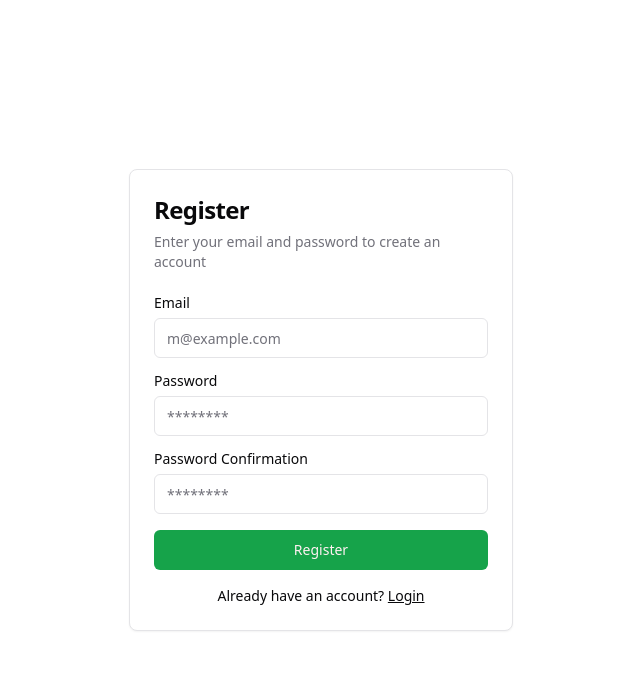
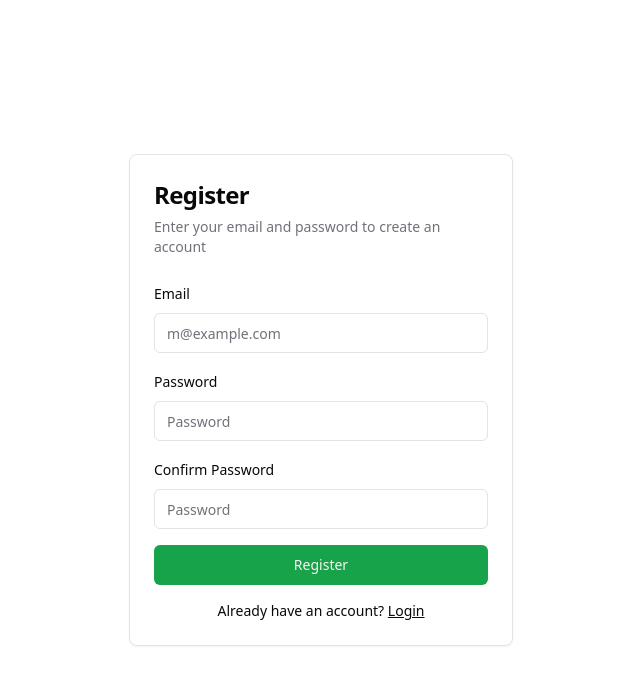
Before and after one commit to Firdavs9512/metarpreter, a React (Vite) app in the folder frontend/: page /register in a window 1280 px wide. Shown: the top 684 px of the page, without its empty margins (319-959 px from the left). Built offline with nearby package versions, Linux system fonts and the light colour scheme.

Commit message:
chore: Update .gitignore to ignore environment files and logs

```diff
--- /dev/null
+++ b/frontend/src/components/provider/RootLayout.tsx
@@ -0,0 +1,11 @@
+import { ReactNode } from "react";
+import { Toaster } from "@/components/ui/sonner";
+
+export default function RootLayout({ children }: { children: ReactNode }) {
+  return (
+    <main>
+      {children}
+      <Toaster position="top-right" richColors />
+    </main>
+  );
+}
--- /dev/null
+++ b/frontend/src/components/ui/form.tsx
@@ -0,0 +1,176 @@
+import * as React from "react"
+import * as LabelPrimitive from "@radix-ui/react-label"
+import { Slot } from "@radix-ui/react-slot"
+import {
+  Controller,
+  ControllerProps,
+  FieldPath,
+  FieldValues,
+  FormProvider,
+  useFormContext,
+} from "react-hook-form"
+
+import { cn } from "@/lib/utils"
+import { Label } from "@/components/ui/label"
+
+const Form = FormProvider
+
+type FormFieldContextValue<
+  TFieldValues extends FieldValues = FieldValues,
+  TName extends FieldPath<TFieldValues> = FieldPath<TFieldValues>
+> = {
+  name: TName
+}
+
+const FormFieldContext = React.createContext<FormFieldContextValue>(
+  {} as FormFieldContextValue
+)
+
+const FormField = <
+  TFieldValues extends FieldValues = FieldValues,
+  TName extends FieldPath<TFieldValues> = FieldPath<TFieldValues>
+>({
+  ...props
+}: ControllerProps<TFieldValues, TName>) => {
+  return (
+    <FormFieldContext.Provider value={{ name: props.name }}>
+      <Controller {...props} />
+    </FormFieldContext.Provider>
+  )
+}
+
+const useFormField = () => {
+  const fieldContext = React.useContext(FormFieldContext)
+  const itemContext = React.useContext(FormItemContext)
+  const { getFieldState, formState } = useFormContext()
+
+  const fieldState = getFieldState(fieldContext.name, formState)
+
+  if (!fieldContext) {
+    throw new Error("useFormField should be used within <FormField>")
+  }
+
+  const { id } = itemContext
+
+  return {
+    id,
+    name: fieldContext.name,
+    formItemId: `${id}-form-item`,
+    formDescriptionId: `${id}-form-item-description`,
+    formMessageId: `${id}-form-item-message`,
+    ...fieldState,
+  }
+}
+
+type FormItemContextValue = {
+  id: string
+}
+
+const FormItemContext = React.createContext<FormItemContextValue>(
+  {} as FormItemContextValue
+)
+
+const FormItem = React.forwardRef<
+  HTMLDivElement,
+  React.HTMLAttributes<HTMLDivElement>
+>(({ className, ...props }, ref) => {
+  const id = React.useId()
+
+  return (
+    <FormItemContext.Provider value={{ id }}>
+      <div ref={ref} className={cn("space-y-2", className)} {...props} />
+    </FormItemContext.Provider>
+  )
+})
+FormItem.displayName = "FormItem"
+
+const FormLabel = React.forwardRef<
+  React.ElementRef<typeof LabelPrimitive.Root>,
+  React.ComponentPropsWithoutRef<typeof LabelPrimitive.Root>
+>(({ className, ...props }, ref) => {
+  const { error, formItemId } = useFormField()
+
+  return (
+    <Label
+      ref={ref}
+      className={cn(error && "text-destructive", className)}
+      htmlFor={formItemId}
+      {...props}
+    />
+  )
+})
+FormLabel.displayName = "FormLabel"
+
+const FormControl = React.forwardRef<
+  React.ElementRef<typeof Slot>,
+  React.ComponentPropsWithoutRef<typeof Slot>
+>(({ ...props }, ref) => {
+  const { error, formItemId, formDescriptionId, formMessageId } = useFormField()
+
+  return (
+    <Slot
+      ref={ref}
+      id={formItemId}
+      aria-describedby={
+        !error
+          ? `${formDescriptionId}`
+          : `${formDescriptionId} ${formMessageId}`
+      }
+      aria-invalid={!!error}
+      {...props}
+    />
+  )
+})
+FormControl.displayName = "FormControl"
+
+const FormDescription = React.forwardRef<
+  HTMLParagraphElement,
+  React.HTMLAttributes<HTMLParagraphElement>
+>(({ className, ...props }, ref) => {
+  const { formDescriptionId } = useFormField()
+
+  return (
+    <p
+      ref={ref}
+      id={formDescriptionId}
+      className={cn("text-sm text-muted-foreground", className)}
+      {...props}
+    />
+  )
+})
+FormDescription.displayName = "FormDescription"
+
+const FormMessage = React.forwardRef<
+  HTMLParagraphElement,
+  React.HTMLAttributes<HTMLParagraphElement>
+>(({ className, children, ...props }, ref) => {
+  const { error, formMessageId } = useFormField()
+  const body = error ? String(error?.message) : children
+
+  if (!body) {
+    return null
+  }
+
+  return (
+    <p
+      ref={ref}
+      id={formMessageId}
+      className={cn("text-sm font-medium text-destructive", className)}
+      {...props}
+    >
+      {body}
+    </p>
+  )
+})
+FormMessage.displayName = "FormMessage"
+
+export {
+  useFormField,
+  Form,
+  FormItem,
+  FormLabel,
+  FormControl,
+  FormDescription,
+  FormMessage,
+  FormField,
+}
--- /dev/null
+++ b/frontend/src/components/ui/sonner.tsx
@@ -0,0 +1,29 @@
+import { useTheme } from "next-themes"
+import { Toaster as Sonner } from "sonner"
+
+type ToasterProps = React.ComponentProps<typeof Sonner>
+
+const Toaster = ({ ...props }: ToasterProps) => {
+  const { theme = "system" } = useTheme()
+
+  return (
+    <Sonner
+      theme={theme as ToasterProps["theme"]}
+      className="toaster group"
+      toastOptions={{
+        classNames: {
+          toast:
+            "group toast group-[.toaster]:bg-background group-[.toaster]:text-foreground group-[.toaster]:border-border group-[.toaster]:shadow-lg",
+          description: "group-[.toast]:text-muted-foreground",
+          actionButton:
+            "group-[.toast]:bg-primary group-[.toast]:text-primary-foreground",
+          cancelButton:
+            "group-[.toast]:bg-muted group-[.toast]:text-muted-foreground",
+        },
+      }}
+      {...props}
+    />
+  )
+}
+
+export { Toaster }
--- a/frontend/src/pages/Auth/Login.tsx
+++ b/frontend/src/pages/Auth/Login.tsx
@@ -9,10 +9,42 @@ import {
 import { Input } from "@/components/ui/input";
 import { Label } from "@/components/ui/label";
 import { Link } from "react-router-dom";
+import {
+  Form,
+  FormControl,
+  FormField,
+  FormItem,
+  FormMessage,
+} from "@/components/ui/form";
+
+import { z } from "zod";
+import { zodResolver } from "@hookform/resolvers/zod";
+import { useForm } from "react-hook-form";
+
+const formSchema = z.object({
+  email: z.string().email(),
+  password: z.string().min(2),
+});
 
 export default function Login() {
+  const form = useForm<z.infer<typeof formSchema>>({
+    resolver: zodResolver(formSchema),
+    defaultValues: {
+      email: "",
+      password: "",
+    },
+  });
+
+  // 2. Define a submit handler.
+  function onSubmit(values: z.infer<typeof formSchema>) {
+    console.log(values);
+  }
   return (
-    <div className="flex items-center justify-center min-h-screen">
+    <Form {...form}>
+      <form
+        onSubmit={form.handleSubmit(onSubmit)}
+        className="flex items-center justify-center min-h-screen"
+      >
         <Card className="max-w-sm mx-auto">
           <CardHeader>
             <CardTitle className="text-2xl">Login</CardTitle>
@@ -22,26 +54,43 @@ export default function Login() {
           </CardHeader>
           <CardContent>
             <div className="grid gap-4">
-            <div className="grid gap-2 text-start">
+              <FormField
+                control={form.control}
+                name="email"
+                render={({ field }) => (
+                  <FormItem className="">
                     <Label htmlFor="email">Email</Label>
+                    <FormControl>
                       <Input
                         id="email"
                         type="email"
                         placeholder="m@example.com"
-                required
+                        {...field}
                       />
-            </div>
-            <div className="grid gap-2">
-              <div className="flex items-center">
+                    </FormControl>
+                    <FormMessage />
+                  </FormItem>
+                )}
+              />
+              <FormField
+                control={form.control}
+                name="password"
+                render={({ field }) => (
+                  <FormItem className="">
                     <Label htmlFor="password">Password</Label>
-              </div>
+                    <FormControl>
                       <Input
                         id="password"
                         type="password"
-                placeholder="********"
-                required
+                        placeholder="Password"
+                        {...field}
                       />
-            </div>
+                    </FormControl>
+                    <FormMessage />
+                  </FormItem>
+                )}
+              />
+
               <Button type="submit" className="w-full">
                 Login
               </Button>
@@ -54,6 +103,7 @@ export default function Login() {
             </div>
           </CardContent>
         </Card>
-    </div>
+      </form>
+    </Form>
   );
 }
--- a/frontend/src/pages/Auth/Register.tsx
+++ b/frontend/src/pages/Auth/Register.tsx
@@ -9,10 +9,50 @@ import {
 import { Input } from "@/components/ui/input";
 import { Label } from "@/components/ui/label";
 import { Link } from "react-router-dom";
+import {
+  Form,
+  FormControl,
+  FormField,
+  FormItem,
+  FormMessage,
+} from "@/components/ui/form";
+
+import { z } from "zod";
+import { zodResolver } from "@hookform/resolvers/zod";
+import { useForm } from "react-hook-form";
+import { toast } from "sonner";
+
+const formSchema = z
+  .object({
+    email: z.string().email(),
+    password: z.string().min(2),
+    password_confirmation: z.string().min(2),
+  })
+  .refine((data) => data.password === data.password_confirmation, {
+    message: "Passwords do not match",
+  });
 
 export default function Register() {
+  const form = useForm<z.infer<typeof formSchema>>({
+    resolver: zodResolver(formSchema),
+    defaultValues: {
+      email: "",
+      password: "",
+      password_confirmation: "",
+    },
+  });
+
+  // 2. Define a submit handler.
+  function onSubmit(values: z.infer<typeof formSchema>) {
+    toast.success("Registered successfully");
+    console.log(values);
+  }
   return (
-    <div className="flex items-center justify-center min-h-screen">
+    <Form {...form}>
+      <form
+        onSubmit={form.handleSubmit(onSubmit)}
+        className="flex items-center justify-center min-h-screen"
+      >
         <Card className="max-w-sm mx-auto">
           <CardHeader>
             <CardTitle className="text-2xl">Register</CardTitle>
@@ -22,39 +62,63 @@ export default function Register() {
           </CardHeader>
           <CardContent>
             <div className="grid gap-4">
-            <div className="grid gap-2 text-start">
+              <FormField
+                control={form.control}
+                name="email"
+                render={({ field }) => (
+                  <FormItem className="">
                     <Label htmlFor="email">Email</Label>
+                    <FormControl>
                       <Input
                         id="email"
                         type="email"
                         placeholder="m@example.com"
-                required
+                        {...field}
                       />
-            </div>
-            <div className="grid gap-2">
-              <div className="flex items-center">
+                    </FormControl>
+                    <FormMessage />
+                  </FormItem>
+                )}
+              />
+              <FormField
+                control={form.control}
+                name="password"
+                render={({ field }) => (
+                  <FormItem className="">
                     <Label htmlFor="password">Password</Label>
-              </div>
+                    <FormControl>
                       <Input
                         id="password"
                         type="password"
-                placeholder="********"
-                required
+                        placeholder="Password"
+                        {...field}
                       />
-            </div>
-            <div className="grid gap-2">
-              <div className="flex items-center">
+                    </FormControl>
+                    <FormMessage />
+                  </FormItem>
+                )}
+              />
+              <FormField
+                control={form.control}
+                name="password_confirmation"
+                render={({ field }) => (
+                  <FormItem className="">
                     <Label htmlFor="password_confirmation">
-                  Password Confirmation
+                      Confirm Password
                     </Label>
-              </div>
+                    <FormControl>
                       <Input
                         id="password_confirmation"
                         type="password"
-                placeholder="********"
-                required
+                        placeholder="Password"
+                        {...field}
                       />
-            </div>
+                    </FormControl>
+                    <FormMessage />
+                  </FormItem>
+                )}
+              />
+
               <Button type="submit" className="w-full">
                 Register
               </Button>
@@ -67,6 +131,7 @@ export default function Register() {
             </div>
           </CardContent>
         </Card>
-    </div>
+      </form>
+    </Form>
   );
 }
--- a/frontend/src/routes/router.tsx
+++ b/frontend/src/routes/router.tsx
@@ -4,16 +4,17 @@ import { publicRoutes } from "./public";
 import { privateRoutes } from "./private";
 import { fallbackRoute } from "./fallback";
 import React from "react";
+import RootLayout from "@/components/provider/RootLayout";
 
 export interface Route {
   path: string;
-  element: JSX.Element | any;
+  element: JSX.Element;
 }
 
 export default function Router() {
   const parseRouteObjects = (
     routes: Route[],
-    isPrivate: boolean = false,
+    isPrivate: boolean = false
   ): RouteObject[] => {
     return routes.map((route) => ({
       path: route.path,
@@ -37,5 +38,9 @@ export default function Router() {
 
   const allRoutes = useRoutes(routes);
 
-  return <React.Fragment> {allRoutes} </React.Fragment>;
+  return (
+    <React.Fragment>
+      <RootLayout>{allRoutes}</RootLayout>
+    </React.Fragment>
+  );
 }
```
Also changed, not shown: frontend/package.json (+7 -1 lines), frontend/src/lib/api.ts (added, +42 -0 lines), 2 other files (tests, documents, lock files or other folders). Lines whose indentation alone changed are shown as unchanged.
